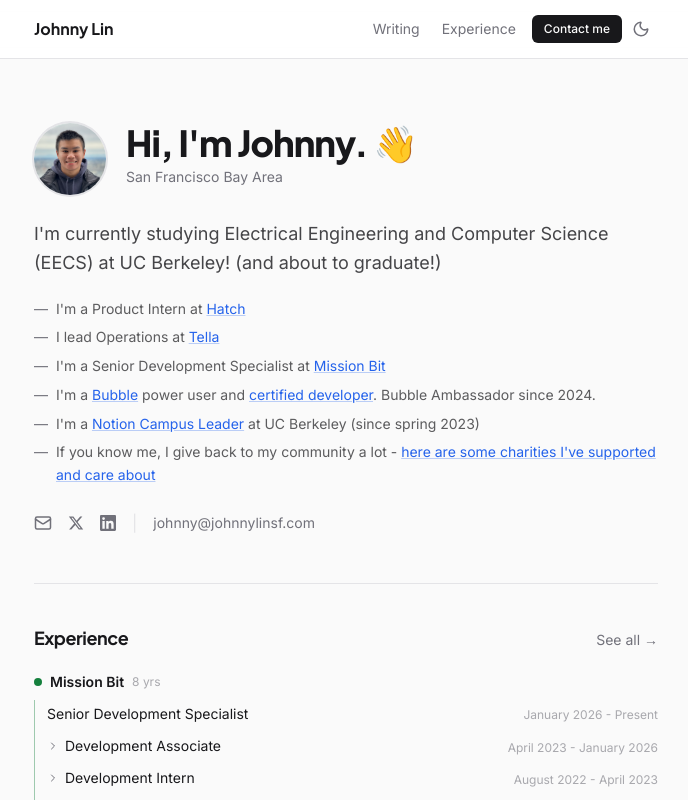
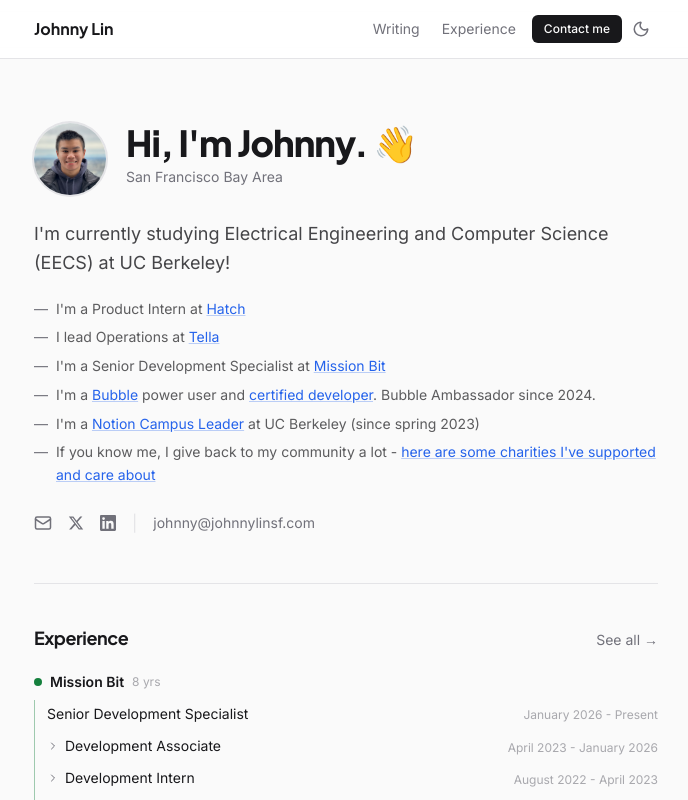
Before and after one commit to johnnylinsf/johnnylinsf.com, a Next.js app: page / in a window 1280 px wide. Shown: the top 800 px of the page, without its empty margins (294-982 px from the left). Built offline with nearby package versions, Linux system fonts and the light colour scheme.

Commit message:
remove about to graduate

```diff
--- a/src/data/profile.ts
+++ b/src/data/profile.ts
@@ -3,7 +3,7 @@
 export const profile: Profile = {
   name: "Johnny",
   headline: "Hi, I'm Johnny. 👋",
-  bio: "I'm currently studying Electrical Engineering and Computer Science (EECS) at UC Berkeley! (and about to graduate!)",
+  bio: "I'm currently studying Electrical Engineering and Computer Science (EECS) at UC Berkeley!",
   location: "San Francisco Bay Area",
   contact: {
     email: "johnny@johnnylinsf.com",
```
